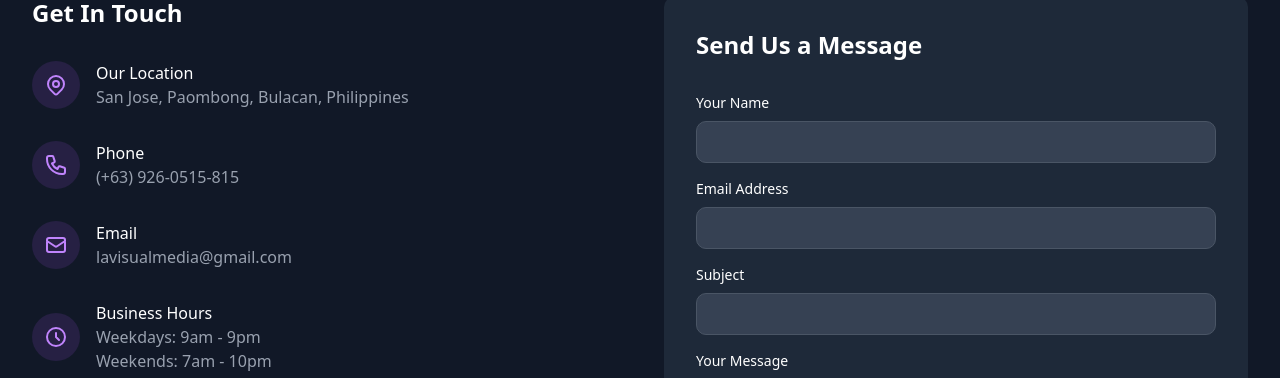
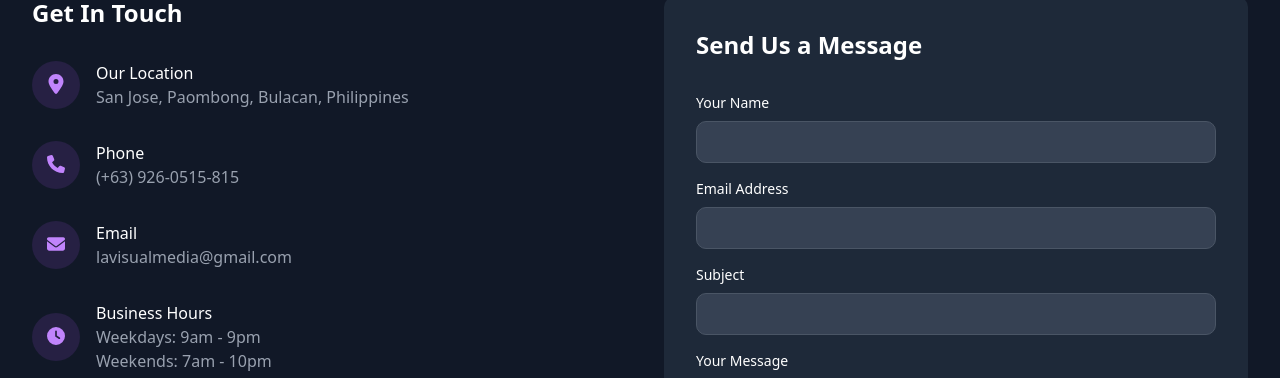
Before and after one commit to aaronersando/LaVisual-Photography-Videography-Booking-System-with-React-Springboot, a React (Vite) app in the folder src/main/resources/static/frontend/: page /contact in a window 1280 px wide. Shown: the part 279-657 px from the top of the page. Built offline with nearby package versions, Linux system fonts and the light colour scheme.

Commit message:
Public Pages  icons done

```diff
--- a/package.json
+++ b/package.json
@@ -1,6 +1,7 @@
 {
   "dependencies": {
     "@fortawesome/fontawesome-svg-core": "^6.7.2",
+    "@fortawesome/free-regular-svg-icons": "^6.7.2",
     "@fortawesome/free-solid-svg-icons": "^6.7.2",
     "@fortawesome/react-fontawesome": "^0.2.2"
   }
--- a/src/main/resources/static/frontend/src/pages/public/Contact.jsx
+++ b/src/main/resources/static/frontend/src/pages/public/Contact.jsx
@@ -2,6 +2,8 @@ import Navbar from "../../components/common/Navbar";
 import Footer from "../../components/common/FooterComp";
 import Contactform from "../../components/forms/Contactform";
 import FAQcard from "../../components/common/FAQcard";
+import { FontAwesomeIcon } from '@fortawesome/react-fontawesome';
+import { faPhone, faLocationDot, faMailBulk, faMailForward, faEnvelope, faClock } from "@fortawesome/free-solid-svg-icons";
 
 function Contact() {
 
@@ -29,10 +31,7 @@ function Contact() {
             {/* Location */}
             <div className="flex items-center space-x-4">
               <div className="bg-[#a955f722] p-3 rounded-full">
-                <svg xmlns="http://www.w3.org/2000/svg" className="h-6 w-6 text-[#C084FC]" fill="none" viewBox="0 0 24 24" stroke="currentColor">
-                  <path strokeLinecap="round" strokeLinejoin="round" strokeWidth={2} d="M17.657 16.657L13.414 20.9a1.998 1.998 0 01-2.827 0l-4.244-4.243a8 8 0 1111.314 0z" />
-                  <path strokeLinecap="round" strokeLinejoin="round" strokeWidth={2} d="M15 11a3 3 0 11-6 0 3 3 0 016 0z" />
-                </svg>
+                <FontAwesomeIcon icon={faLocationDot} className="h-6 w-6 text-[#C084FC] text-xl" />
               </div>
               <div>
                 <h5 className="text-white font-medium">Our Location</h5>
@@ -43,9 +42,7 @@ function Contact() {
             {/* Phone */}
             <div className="flex items-center space-x-4">
               <div className="bg-[#a955f722] p-3 rounded-full">
-                <svg xmlns="http://www.w3.org/2000/svg" className="h-6 w-6 text-[#C084FC]" fill="none" viewBox="0 0 24 24" stroke="currentColor">
-                  <path strokeLinecap="round" strokeLinejoin="round" strokeWidth={2} d="M3 5a2 2 0 012-2h3.28a1 1 0 01.948.684l1.498 4.493a1 1 0 01-.502 1.21l-2.257 1.13a11.042 11.042 0 005.516 5.516l1.13-2.257a1 1 0 011.21-.502l4.493 1.498a1 1 0 01.684.949V19a2 2 0 01-2 2h-1C9.716 21 3 14.284 3 6V5z" />
-                </svg>
+                <FontAwesomeIcon icon={faPhone} className="h-6 w-6 text-[#C084FC] text-lg" />
               </div>
               <div>
                 <h5 className="text-white font-medium">Phone</h5>
@@ -56,9 +53,7 @@ function Contact() {
             {/* Email */}
             <div className="flex items-center space-x-4">
               <div className="bg-[#a955f722] p-3 rounded-full">
-                <svg xmlns="http://www.w3.org/2000/svg" className="h-6 w-6 text-[#C084FC]" fill="none" viewBox="0 0 24 24" stroke="currentColor">
-                  <path strokeLinecap="round" strokeLinejoin="round" strokeWidth={2} d="M3 8l7.89 5.26a2 2 0 002.22 0L21 8M5 19h14a2 2 0 002-2V7a2 2 0 00-2-2H5a2 2 0 00-2 2v10a2 2 0 002 2z" />
-                </svg>
+                <FontAwesomeIcon icon={faEnvelope} className="h-6 w-6 text-[#C084FC] text-lg"/>
               </div>
               <div>
                 <h5 className="text-white font-medium">Email</h5>
@@ -69,9 +64,7 @@ function Contact() {
             {/* Hours */}
             <div className="flex items-center space-x-4">
               <div className="bg-[#a955f722] p-3 rounded-full">
-                <svg xmlns="http://www.w3.org/2000/svg" className="h-6 w-6 text-[#C084FC]" fill="none" viewBox="0 0 24 24" stroke="currentColor">
-                  <path strokeLinecap="round" strokeLinejoin="round" strokeWidth={2} d="M12 8v4l3 3m6-3a9 9 0 11-18 0 9 9 0 0118 0z" />
-                </svg>
+                <FontAwesomeIcon icon={faClock} className="h-6 w-6 text-[#C084FC] text-lg"/>
               </div>
               <div>
                 <h5 className="text-white font-medium">Business Hours</h5>
--- a/src/main/resources/static/frontend/src/pages/public/Package.jsx
+++ b/src/main/resources/static/frontend/src/pages/public/Package.jsx
@@ -2,6 +2,7 @@ import React, {useState} from "react";
 import Navbar from "../../components/common/Navbar";
 import FooterComp from "../../components/common/FooterComp";
 import PackageCard from "../../components/home/PackageCard";
+import {Link} from "react-router-dom"
 
 function Package() {
     const [category, setCategory] = useState("Photography");
@@ -241,12 +242,14 @@ function Package() {
             <p className="text-gray-400 mb-6 max-w-xl mx-auto">
                 Don't see what you're looking for? We offer custom packages tailored to your specific needs and budget.
             </p>
+            <Link to={'/contact'}>
               <a
                   href="/custom-quote"
                   className="inline-block rounded-md bg-[#9333EA] px-6 py-3 text-sm font-medium text-white hover:bg-purple-700 transition-colors"
               >
                   Contact Us for Custom Quote
               </a>
+            </Link>
         </div>
 
         <FooterComp />
```
Also changed, not shown: 3 other files (tests, documents, lock files or other folders). Lines whose indentation alone changed are shown as unchanged.
